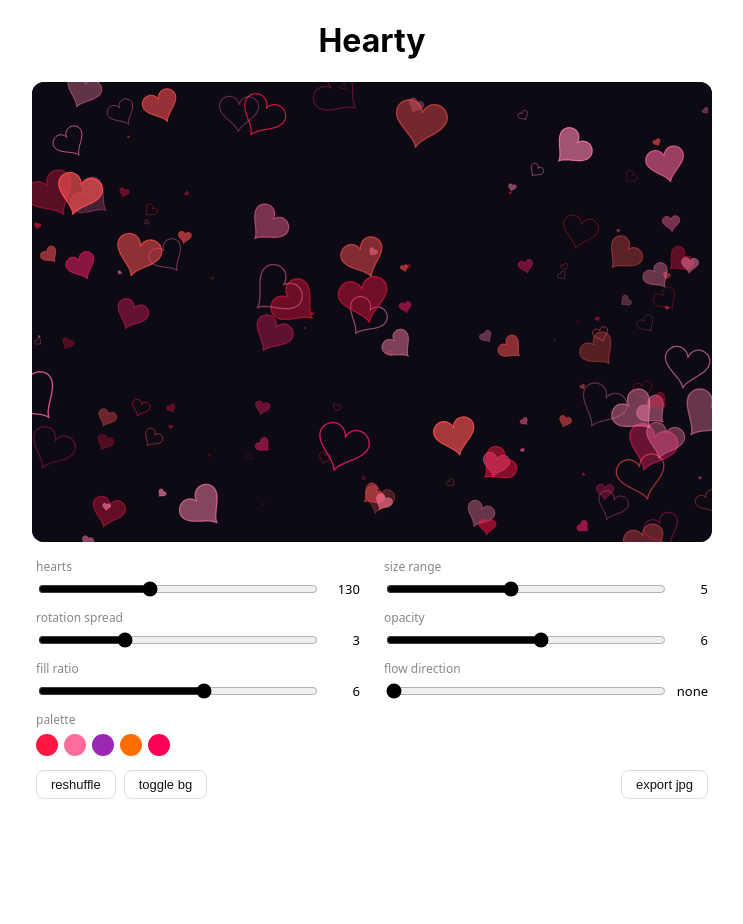
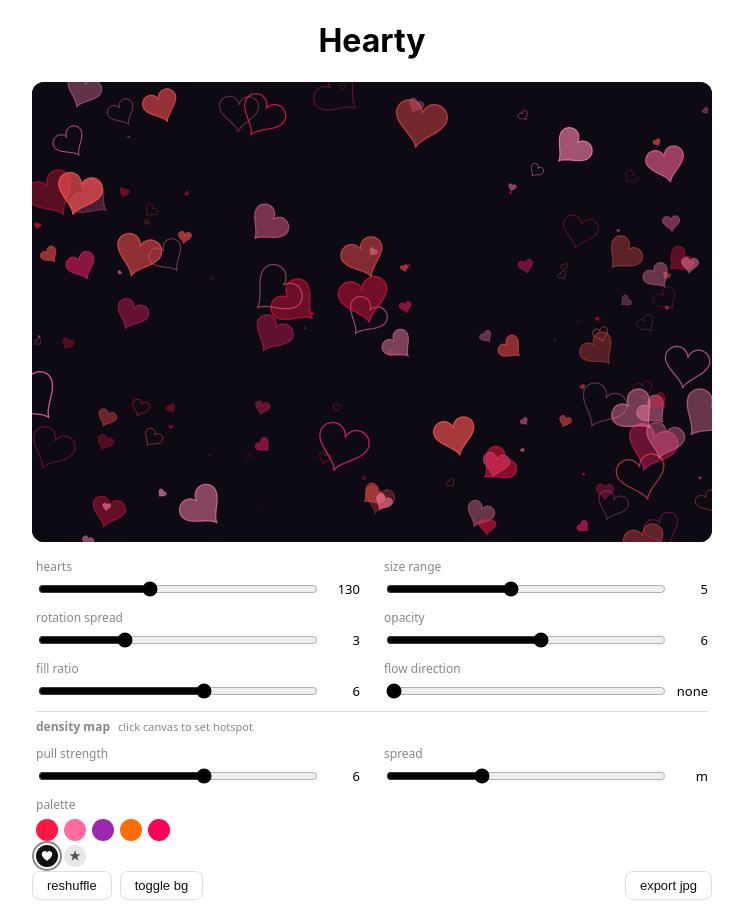
Before and after one commit to LucasHT22/hearty, a React (Create React App) app: page / in a window 1280 px wide. Shown: the whole page, without its empty margins (268-1011 px from the left). Before the commit the page ends 823 px from the top, so only its background shows below. Built offline with nearby package versions, Linux system fonts and the light colour scheme.

Commit message:
add stars!!

```diff
--- a/src/components/Hearty.jsx
+++ b/src/components/Hearty.jsx
@@ -1,13 +1,22 @@
 import { useRef, useEffect, useState, useCallback } from "react";
 
 // credits to my digital design classes for the palettes database
-const PALETTES = [
+const HEART_PALETTES = [
     { name: "crimson", cols: ["#ff1744","#ff5252","#ff80ab","#f06292", "#e91e63"] },
     { name: "blush", cols: ["#ff6b9d","#ff8fab","#ffb3c6", "#ffc8dd", "#ff4d6d"] },
     { name: "violet", cols: ["#9c27b0","#ce93d8","#e040fb","#7b1fa2","#f48fb1"] },
     { name: "ember", cols: ["#ff6d00","#ff3d00","#ff9100","#ffab40","#e64a19"] },
     { name: "neon", cols: ["#ff0055","#ff00aa","#aa00ff","#ff3399","#ff0077"] },
     { name: "mono", cols: ["#ffffff","#cccccc","#999999","#e0e0e0","#f5f5f5"] },
+];
+
+const STAR_PALETTES = [
+    { name: "galaxy", cols: ["#7c3aed","#a78bfa","#e0c3fc","#c4b5fd","#6d28d9"] },
+    { name: "aurora", cols: ["#06b6d4","#67e8f9","#a5f3fc","#0891b2","#164e63"] },
+    { name: "gold", cols: ["#f59e0b","#fcd34d","#fef3c7","#d97706","#b45309"] },
+    { name: "night", cols: ["#e2e8f0","#94a3b8","#cbd5e1","#f8fafc","#475569"] },
+    { name: "reddish", cols: ["#ff4500","#ff6a00","#ffb347","#ff0080","#cc0000"] },
+    { name: "ice", cols: ["#cffafe","#7dd3fc","#38bdf8","#e0f2fe","#bae6fd"] },
 ];
 
 const DIR_LABELS = ["none","right","left","down","up","↘","↙","↗","↖"];
@@ -33,12 +42,59 @@ function heartPoints(cx, cy, scale, angle) {
     return pts;
 }
 
+function starPoints(cx, cy, scale, angle, spikes) {
+    const pts = [];
+    const total = spikes * 2;
+    for (let i = 0; i <= total; i++) {
+        const t = (i / total) * Math.PI * 2 - Math.PI / 2;
+        const r = i % 2 === 0 ? 16 : 6.5;
+        const x0 = r * Math.cos(t);
+        const y0 = r * Math.sin(t);
+        const cos = Math.cos(angle), sin = Math.sin(angle);
+        pts.push([cx + scale * (cos*x0 - sin*y0), cy + scale * (sin*x0 + cos*y0)]);
+    }
+    return pts;
+}
+
+function getPoints(shape, cx, cy, scale, angle, spikes) {
+    return shape === "star" ? starPoints(cx, cy, scale, angle, spikes) : heartPoints(cx, cy, scale, angle);
+}
+
 function hexAlpha(hex, alpha) {
     return hex + Math.round(alpha * 255).toString(16).padStart(2, "0");
 }
 
-function drawScene(ctx, W, H, params, seed) {
-    const { count, sizeLevel, rotLevel, opacityLevel, fillRatio, dirIndex, paletteIndex, darkBg } = params;
+function densityWeight(cx, cy, hx, hy, spread, W, H) {
+    const dx = (cx - hx) / (W * spread);
+    const dy = (cy - hy) / (H * spread);
+    return Math.exp(-(dx*dx + dy*dy) * 8);
+}
+
+function drawMarker(ctx, x, y, col, shape, spikes) {
+    const pts = getPoints(shape, x, y, 0.5, 0, spikes);
+    ctx.beginPath();
+    ctx.moveTo(pts[0][0], pts[0][1]);
+    for (let j = 1; j < pts.length; j++) ctx.lineTo(pts[j][0], pts[j][1]);
+    ctx.closePath();
+    ctx.strokeStyle = hexAlpha(col, 0.7);
+    ctx.lineWidth = 1.2;
+    ctx.stroke();
+    ctx.beginPath();
+    ctx.moveTo(x - 8, y);
+    ctx.lineTo(x + 8, y);
+    ctx.moveTo(x, y - 8);
+    ctx.lineTo(x, y + 8);
+    ctx.strokeStyle = hexAlpha(col, 0.4);
+    ctx.lineWidth = 0.8;
+    ctx.stroke();
+}
+
+function drawScene(ctx, W, H, params, seed, hotspot) {
+    const { shape, count, sizeLevel, rotLevel, opacityLevel, fillRatio, dirIndex, paletteIndex, darkBg, densityStrength, densitySpread, spikes } = params;
+
+    const palettes = shape === "star" ? STAR_PALETTES : HEART_PALETTES;
+    const safeIdx = Math.min(paletteIndex, palettes.length - 1);
+
     const rand = seededRand(seed);
 
     const maxScale = 0.15 + sizeLevel * 0.28;
@@ -46,7 +102,8 @@ function drawScene(ctx, W, H, params, seed) {
     const minAlpha = 0.08 + opacityLevel * 0.04;
     const fillProb = fillRatio / 10;
     const dir = DIRS[dirIndex];
-    const pal = PALETTES[paletteIndex].cols;
+    const pal = palettes[paletteIndex].cols;
+    const markerCol = pal[0];
 
     ctx.clearRect(0, 0, W, H);
     ctx.fillStyle = darkBg ? "#0d0a14" : "#fff8f9";
@@ -68,14 +125,29 @@ function drawScene(ctx, W, H, params, seed) {
             }
         }
 
+        if (hotspot && densityStrength > 0) {
+            const pull = densityStrength / 10;
+            const spread = densitySpread * 0.15 + 0.05;
+            const nx = hotspot.x + (rand() - 0.5) * W * spread * 2;
+            const ny = hotspot.y + (rand() - 0.5) * H * spread * 2;
+            cx = cx * (1 - pull * 0.7) + nx * (pull * 0.7);
+            cy = cy * (1 - pull * 0.7) + ny * (pull * 0.7);
+        }
+
         const sizeT = Math.pow(rand(), 1.5);
-        const scale = 0.06 + sizeT * maxScale;
+        let sizeBoost = 1;
+        if (hotspot && densityStrength > 0) {
+            const w = densityWeight(cx, cy, hotspot.x, hotspot.y, densitySpread * 0.5 + 0.1, W, H);
+            sizeBoost = 1 + w * (densityStrength / 10) * 0.8;
+        }
+
+        const scale = (0.06 + sizeT * maxScale) * sizeBoost;
         const angle = (rand() - 0.5) * 2 * rotSpread;
         const alpha = minAlpha + rand() * (1 - minAlpha) * 0.8;
         const col = pal[Math.floor(rand() * pal.length)];
         const filled = rand() < fillProb;
 
-        const pts = heartPoints(cx, cy, scale, angle);
+        const pts = getPoints(shape, cx, cy, scale, angle, spikes);
         ctx.beginPath();
         ctx.moveTo(pts[0][0], pts[0][1]);
         for (let j = 1; j < pts.length; j++) ctx.lineTo(pts[j][0], pts[j][1]);
@@ -88,6 +160,10 @@ function drawScene(ctx, W, H, params, seed) {
         ctx.strokeStyle = hexAlpha(col, alpha);
         ctx.lineWidth = 0.4 + scale * 0.6;
         ctx.stroke();
+    }
+
+    if (hotspot) {
+        drawMarker(ctx, hotspot.x, hotspot.y, markerCol, shape, spikes);
     }
 }
 
@@ -108,34 +184,55 @@ export default function Hearty() {
     const W = 680, H = 460;
 
     const [seed, setSeed] = useState(() => Date.now() & 0x7fffffff);
-    const [params, setParams] = useState({ count: 130, sizeLevel: 5, rotLevel: 3, opacityLevel: 6, fillRatio: 6, dirIndex: 0, paletteIndex: 0, darkBg: true, });
+    const [hotspot, setHotspot] = useState(null);
+    const [params, setParams] = useState({ shape: "heart", count: 130, sizeLevel: 5, rotLevel: 3, opacityLevel: 6, fillRatio: 6, dirIndex: 0, paletteIndex: 0, darkBg: true, densityStrength: 6, densitySpread: 4, spikes: 5, });
 
     const set = (key) => (val) => setParams(p => ({ ...p, [key]: val }));
 
-    const redraw = useCallback(() => {
+    const switchShape = (shape) => {
+        setParams(p => ({ ...p, shape, paletteIndex: 0 }));
+    };
+
+    const redraw = useCallback((withMarker = true) => {
         const canvas = canvasRef.current;
         if (!canvas) return;
         const ctx = canvas.getContext("2d");
-        drawScene(ctx, W, H, params, seed);
-    }, [params, seed]);
+        drawScene(ctx, W, H, params, seed, withMarker ? hotspot : null);
+    }, [params, seed, hotspot]);
 
-    useEffect(() => { redraw(); }, [redraw]);
+    useEffect(() => { redraw(true); }, [redraw]);
 
+    const canvasCoords = (e) => {
+        const canvas = canvasRef.current;
+        const rect = canvas.getBoundingClientRect();
+        return {
+            x: (e.clientX - rect.left) * (W / rect.width),
+            y: (e.clientY - rect.top) * (H / rect.height),
+        };
+    };
+
+    const handleCanvasClick = (e) => setHotspot(canvasCoords(e));
+    const clearHotspot = () => setHotspot(null);
     const reshuffle = () => setSeed(Date.now() & 0x7fffffff);
 
     const exportJpg = () => {
         const canvas = canvasRef.current;
         if (!canvas) return;
+        const ctx = canvas.getContext("2d");
+        drawScene(ctx, W, H, params, seed, null);
         const link = document.createElement("a");
-        link.download = `hearty-${seed}.jpg`;
+        link.download = `${params.shape}-${seed}.jpg`;
         link.href = canvas.toDataURL("image/jpeg", 0.95);
         link.click();
+        drawScene(ctx, W, H, params, seed, hotspot);
     };
+
+    const palettes = params.shape === "star" ? STAR_PALETTES : HEART_PALETTES;
 
     return (
         <div style={styles.root}>
             <div style={{ ...styles.canvasWrap, background: params.darkBg ? "#0d0a14" : "#fff8f9" }}>
-                <canvas ref={canvasRef} width={W} height={H} style={styles.canvas} />
+                <canvas ref={canvasRef} width={W} height={H} style={{ ...styles.canvas, cursor: "crosshair" }} onClick={handleCanvasClick} title="Click to set density hotspot" />
             </div>
 
             <div style={styles.controls}>
@@ -146,20 +243,47 @@ export default function Hearty() {
                 <Slider label="fill ratio" id="fill" min={0} max={10} value={params.fillRatio} onChange={set("fillRatio")} />
                 <Slider label="flow direction" id="dir" min={0} max={8} value={params.dirIndex} onChange={set("dirIndex")} format={v => DIR_LABELS[v]} />
 
+                {params.shape === "star" && (
+                    <Slider label="spikes" id="spikes" min={3} max={8} value={params.spikes} onChange={set("spikes")} />
+                )}
+
+                <div style={{ ...styles.sectionHeader, gridColumn: "1 / -1" }}>
+                    <span style={styles.sectionLabel}>density map</span>
+                    <span style={styles.sectionHint}>
+                        {hotspot ? `hotspot at (${Math.round(hotspot.x)}, ${Math.round(hotspot.y)}) - click canvas to move` : "click canvas to set hotspot"}
+                    </span>
+                    {hotspot && <button style={styles.clearBtn} onClick={clearHotspot}>clear</button>}
+                </div>
+
+                <Slider label="pull strength" id="ds" min={0} max={10} value={params.densityStrength} onChange={set("densityStrength")} />
+                <Slider label="spread" id="dp" min={1} max={10} value={params.densitySpread} onChange={set("densitySpread")} format={v => ["xs","xs","s","s","m","m","l","l","xl","xl","xl"][v]} />
+
                 <div style={{ ...styles.ctrl, gridColumn: "1 / -1"}}>
                     <label style={styles.label}>palette</label>
                     <div style={styles.paletteRow}>
-                        {PALETTES.map((p, i) => (
+                        {palettes.map((p, i) => (
                             <button key={p.name} title={p.name} onClick={() => set("paletteIndex")(i)} style={{ ...styles.swatch, background: p.cols[0], outline: i === params.paletteIndex ? "2px solid #ffffff" : "2px solid transparent", outlineOffset: "2px" }} />
                         ))}
                     </div>
+                    <div style={{ display: "flex", gap: 6 }}>
+                        {[
+                            { key: "heart", path: "M16 27C16 27 4 19.5 4 11.5A6.5 6.5 0 0 1 16 7.8A6.5 6.5 0 0 1 28 11.5C28 19.5 16 27 16 27Z" },
+                            { key: "star",  path: "M16 3L19.1 12.2H28.5L21.2 17.8L23.9 27L16 21.4L8.1 27L10.8 17.8L3.5 12.2H12.9Z" },
+                        ].map(({ key, path }) => (
+                            <button key={key} title={key} onClick={() => switchShape(key)} style={{ ...styles.swatch, display: "flex", alignItems: "center", justifyContent: "center", background: params.shape === key ? "#111111" : "#e8e8e8", color: params.shape === key ? "#ffffff" : "#555555", outline: params.shape === key ? "2px solid #888888" : "2px solid transparent", outlineOffset: "2px", }}>
+                                <svg viewBox="0 0 32 32" width="14" height="14">
+                                    <path d={path} fill="currentColor" />
+                                </svg>
+                            </button>
+                        ))}
+                    </div>
                 </div>
+            </div>
 
-                <div style={{ ...styles.btnRow, gridColumn: "1 / -1" }}>
-                    <button style={styles.btn} onClick={reshuffle}>reshuffle</button>
-                    <button style={styles.btn} onClick={() => set("darkBg")(!params.darkBg)}>toggle bg</button>
-                    <button style={{ ...styles.btn, marginLeft: "auto" }} onClick={exportJpg}>export jpg</button>
-                </div>
+            <div style={{ ...styles.btnRow, gridColumn: "1 / -1" }}>
+                <button style={styles.btn} onClick={reshuffle}>reshuffle</button>
+                <button style={styles.btn} onClick={() => set("darkBg")(!params.darkBg)}>toggle bg</button>
+                <button style={{ ...styles.btn, marginLeft: "auto" }} onClick={exportJpg}>export jpg</button>
             </div>
         </div>
     );
@@ -241,5 +365,31 @@ const styles = {
         border: "1px solid #dddddd",
         background: "transparent",
         color: "#111111"
-    }
+    },
+    sectionHeader: {
+        display: "flex",
+        alignItems: "center",
+        gap: 8,
+        paddingTop: 6,
+        borderTop: "1px solid #dddddd"
+    },
+    sectionLabel: {
+        fontSize: 12,
+        fontWeight: 600,
+        color: "#888888"
+    },
+    sectionHint: {
+        fontSize: 11,
+        color: "#888888",
+        flex: 1,
+    },
+    clearBtn: {
+        fontSize: 11,
+        padding: "2px 5px",
+        borderRadius: 6,
+        cursor: "pointer",
+        border: "1px solid #dddddd",
+        background: "transparent",
+        color: "#888888",
+    },
 };
```
Also changed, not shown: 1 other file (tests, documents, lock files or other folders).
